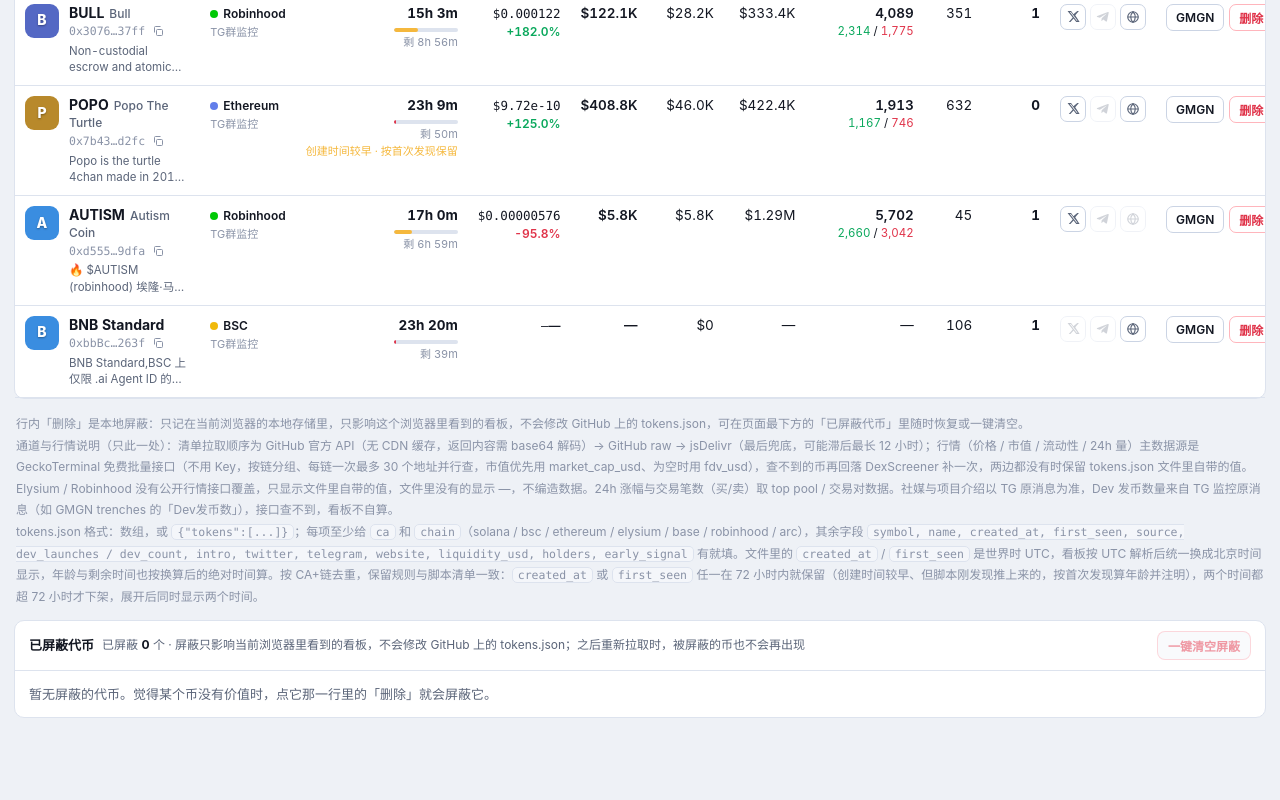
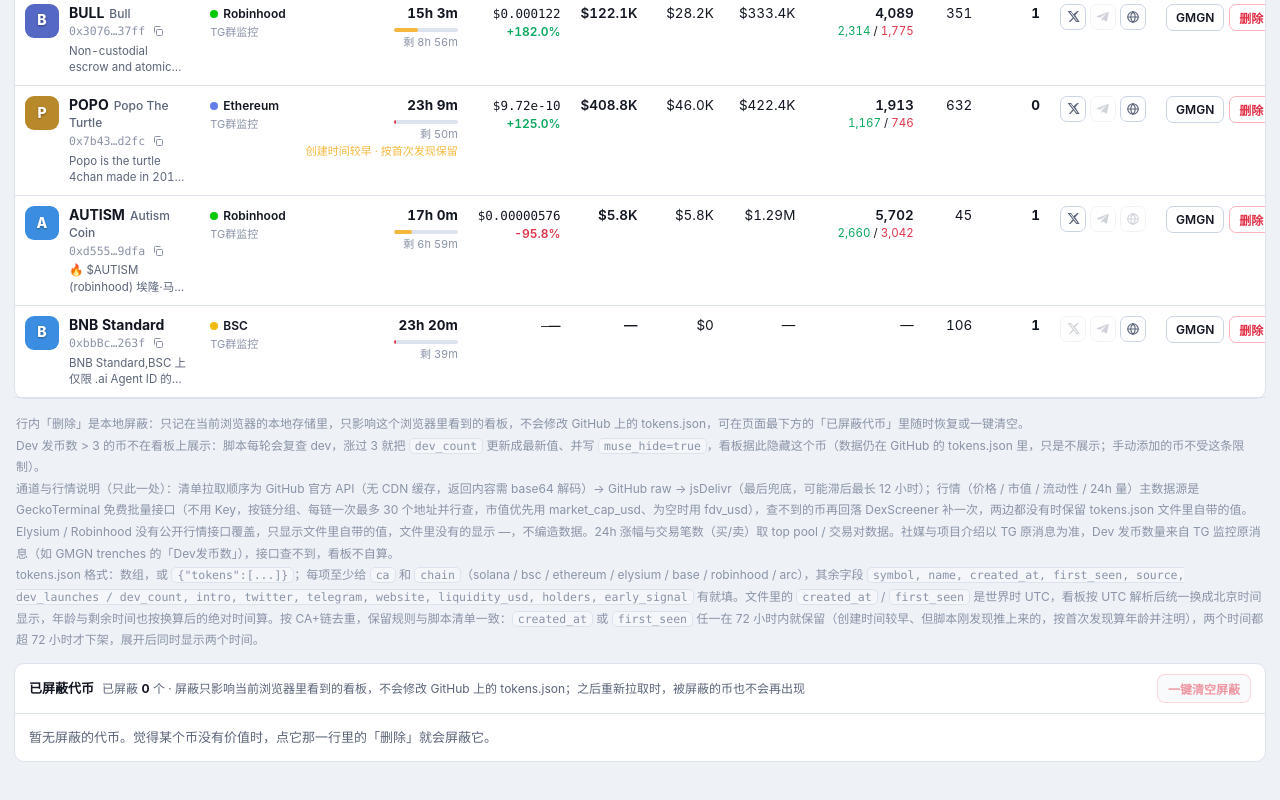
Before and after one commit to 252580808/token-watchlist, a plain HTML site: page index.html in a window 1280 px wide. Shown: the part 1722-2522 px from the top of the page. Before the commit the page ends 2492 px from the top, so only its background shows below. Drawn offline with Linux system fonts and the light colour scheme; no server answers.

Commit message:
feat: dev 发币数 >3 的币不在看板展示（脚本复查后标记 muse_hide）

```diff
--- a/index.html
+++ b/index.html
@@ -307,6 +307,7 @@
 
   <div class="foot">
     行内「删除」是本地屏蔽：只记在当前浏览器的本地存储里，只影响这个浏览器里看到的看板，不会修改 GitHub 上的 tokens.json，可在页面最下方的「已屏蔽代币」里随时恢复或一键清空。<br/>
+    Dev 发币数 &gt; 3 的币不在看板上展示：脚本每轮会复查 dev，涨过 3 就把 <code>dev_count</code> 更新成最新值、并写 <code>muse_hide=true</code>，看板据此隐藏这个币（数据仍在 GitHub 的 tokens.json 里，只是不展示；手动添加的币不受这条限制）。<br/>
     通道与行情说明（只此一处）：清单拉取顺序为 GitHub 官方 API（无 CDN 缓存，返回内容需 base64 解码）→ GitHub raw → jsDelivr（最后兜底，可能滞后最长 12 小时）；行情（价格 / 市值 / 流动性 / 24h 量）主数据源是 GeckoTerminal 免费批量接口（不用 Key，按链分组、每链一次最多 30 个地址并行查，市值优先用 market_cap_usd、为空时用 fdv_usd），查不到的币再回落 DexScreener 补一次，两边都没有时保留 tokens.json 文件里自带的值。Elysium / Robinhood 没有公开行情接口覆盖，只显示文件里自带的值，文件里没有的显示 —，不编造数据。24h 涨幅与交易笔数（买/卖）取 top pool / 交易对数据。社媒与项目介绍以 TG 原消息为准，Dev 发币数量来自 TG 监控原消息（如 GMGN trenches 的「Dev发币数」），接口查不到，看板不自算。<br/>
     tokens.json 格式：数组，或 <code>{"tokens":[...]}</code>；每项至少给 <code>ca</code> 和 <code>chain</code>（solana / bsc / ethereum / elysium / base / robinhood / arc），其余字段 <code>symbol, name, created_at, first_seen, source, dev_launches / dev_count, intro, twitter, telegram, website, liquidity_usd, holders, early_signal</code> 有就填。文件里的 <code>created_at</code> / <code>first_seen</code> 是世界时 UTC，看板按 UTC 解析后统一换成北京时间显示，年龄与剩余时间也按换算后的绝对时间算。按 CA+链去重，保留规则与脚本清单一致：<code>created_at</code> 或 <code>first_seen</code> 任一在 72 小时内就保留（创建时间较早、但脚本刚发现推上来的，按首次发现算年龄并注明），两个时间都超 72 小时才下架，展开后同时显示两个时间。
   </div>
@@ -517,6 +518,8 @@ function normalize(raw){
     txB: numOrNull(raw.txB!=null?raw.txB:raw.buys24h), txS: numOrNull(raw.txS!=null?raw.txS:raw.sells24h),
     holders: numOrNull(raw.holders), dev: numOrNull(raw.dev!=null?raw.dev:(raw.dev_launches!=null?raw.dev_launches:raw.dev_count)),
     intro: raw.intro||raw.description||"", twitter: raw.twitter||"", telegram: raw.telegram||"", website: raw.website||"",
+    /* 脚本侧标记：dev 复查涨过 3 时写 muse_hide=true，看板不再展示该币 */
+    hide: raw.muse_hide===true, hideReason: raw.muse_hide_reason||"",
     dex: raw.dex||raw.pool_type||"", liveAt: null, liveSource: ""
   };
 }
@@ -530,6 +533,19 @@ function sweepExpired(){
   return removed;
 }
 
+/* 2026-11-14 用户口径：dev 发币数 >3 的币不在看板展示。
+   脚本 ca_watchlist_pipeline 每轮复查 dev，涨过 3 会把 dev_count 更新成最新值、
+   并写 muse_hide=true；这里两个信号都认。只从页面移除，不改 GitHub 上的 tokens.json。 */
+function sweepDevBlocked(){
+  var before = tokens.length;
+  tokens = tokens.filter(function(x){
+    if(String(x.source||"") === "手动添加") return true;   /* 手动补的不用脚本规则管 */
+    if(x.hide) return false;                 /* 脚本明确标记屏蔽 */
+    return !(x.dev!=null && x.dev>3);        /* dev 发币数 >3 */
+  });
+  return before - tokens.length;
+}
+
 /* 把一批原始记录并入池子：去重 + 3 天过滤，返回新增列表。
    新增批次整段拼到顶部并保持文件内原有顺序（文件里排第一的币在看板也排第一） */
 function ingest(list, markFresh){
@@ -541,6 +557,8 @@ function ingest(list, markFresh){
     if(!t) return;
     if(isBlockedKey(keyOf(t))) return;                                          // 本地已屏蔽：重新拉取也不再出现
     if(!t.snapshot && Date.now() - t.createdAt >= MAX_AGE_MS) return;           // 超 24 小时不进池（早期信号例外已在 normalize 里按 first_seen 算）；初始清单币不下架
+    if(t.source!=="手动添加" && t.hide) return;                                // 脚本标记 dev 复查涨过 3：不进池
+    if(t.source!=="手动添加" && t.dev!=null && t.dev>3) return;                // dev 发币数 >3：不进池
     var k = keyOf(t);
     if(existing[k]){                                               // CA+链去重：已有的不重复加，只用真实数据补正
       var ex = existing[k];
@@ -1137,6 +1155,7 @@ function syncAll(manual){
         }
       }
       sweepExpired();
+      sweepDevBlocked();   /* dev 复查涨过 3 的币不在看板展示 */
     }
     var extraPromise = (added.length ? fetchAllMarket(added).then(function(r){
       marketRes.updated += r.updated; marketRes.gt += r.gt; marketRes.dex += r.dex;
```
